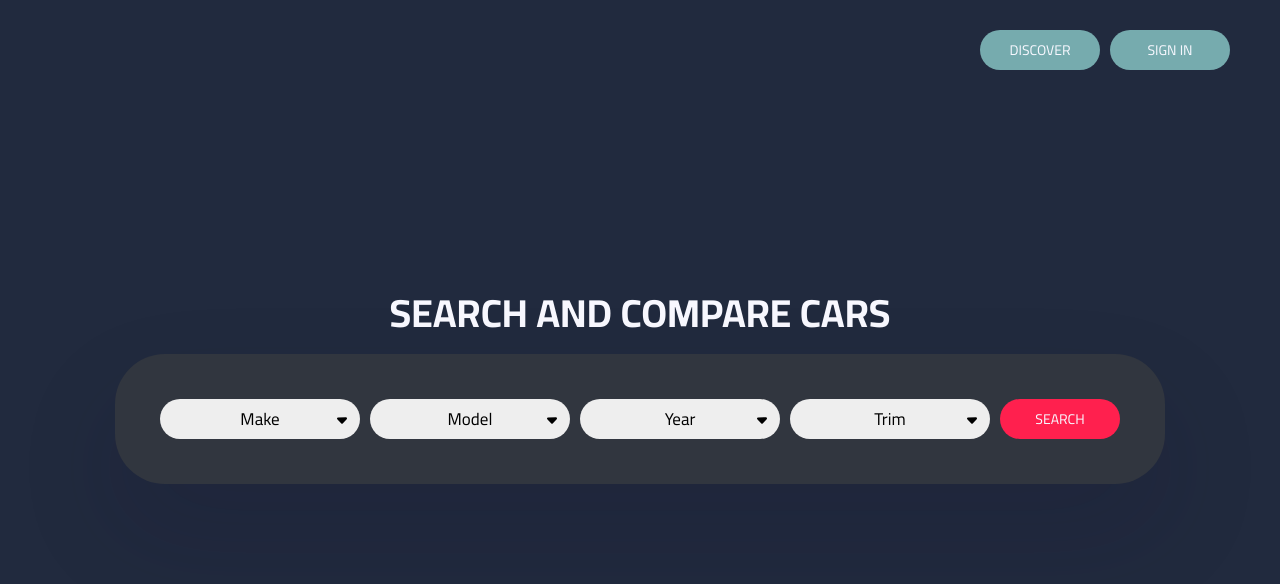
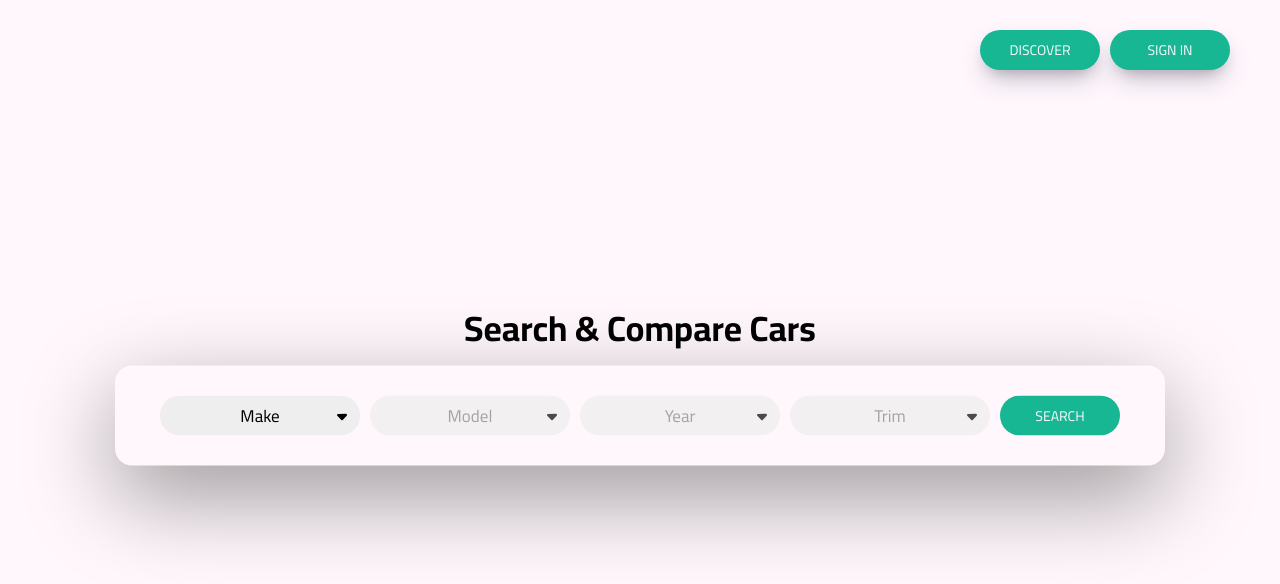
Before and after one commit to Dextwelwe/compare-cars, a React (Create React App) app in the folder FE/car-comparaison/: page / in a window 1280 px wide. Shown: the top 584 px of the page. Built offline with nearby package versions, Linux system fonts and the light colour scheme.

Commit message:
nouvelle palette de couleurs

```diff
--- a/FE/car-comparaison/src/MainPage/Main.js
+++ b/FE/car-comparaison/src/MainPage/Main.js
@@ -11,7 +11,7 @@ export default function Main() {
             </div>
             </div>
     <div className='content'>
-        <h1>SEARCH AND COMPARE CARS</h1>
+        <h1 style={{fontWeight : 'bold'}}>Search & Compare Cars</h1>
     <div className='searchContainer'>
         <select name="car1" >
             <option value="" >Make</option>
@@ -19,24 +19,24 @@ export default function Main() {
             <option value="bmw">BMW</option>
             <option value="mercedes">Mercedes</option>
         </select>
-        <select name="car1">
+        <select name="car1" disabled>
             <option value="" >Model</option>
             <option value="audi">Audi</option>
             <option value="bmw">BMW</option>
             <option value="mercedes">Mercedes</option>
         </select>
-        <select name="car1">
+        <select name="car1" disabled>
         <option value="" >Year</option>
             <option value="audi">Audi</option>
             <option value="bmw">BMW</option>
             <option value="mercedes">Mercedes</option>
         </select>
-        <select name="car1">
+        <select name="car1" disabled>
             <option value="audi">Trim</option>
             <option value="bmw">BMW</option>
             <option value="mercedes">Mercedes</option>
         </select>
-            <button className='button' style={{backgroundColor : "#FF204E"}}>SEARCH</button>
+            <button className='button' style={{boxShadow : 'none'}}>SEARCH</button>
         </div>
     </div>
     </div>
--- a/FE/car-comparaison/src/MainPage/main.css
+++ b/FE/car-comparaison/src/MainPage/main.css
@@ -1,7 +1,8 @@
 .topDiv {
     height : 100%;
     width: 100%;
-    color : ghostwhite;
+
+    user-select: none;
 }
 
 .button{
@@ -16,15 +17,18 @@ font-family: "Cairo", sans-serif;
  border-width: 1px;
  width: 120px;
  border-color : transparent;
- background-color: #76ABAE;
+ background-color: #17B794;
  font-size: 14px;
+ cursor:pointer;
+ box-shadow: rgba(50, 50, 93, 0.25) 0px 13px 27px -5px, rgba(0, 0, 0, 0.3) 0px 8px 16px -8px;
 }
 
 h1 {
     text-align: center;
     margin-top: -40px;
     margin-bottom: 5px;
-    font-size: 39px;
+    font-size: 35px;
+
 }
 
 select {
@@ -43,6 +47,11 @@ select {
     background-position: right 12px top 51%;
     background-size: 0.65rem auto;
     appearance: none;
+    cursor: pointer;
+}
+
+option:hover {
+    background-color: red;
 }
 
 .content {
@@ -67,19 +76,21 @@ select {
     margin-right : 50px;
 }
 
+
+
 .searchContainer {
    box-sizing: border-box;
-   box-shadow: rgba(17, 12, 46, 0.15) 0px 48px 100px 0px;
+   box-shadow: rgba(0, 0, 0, 0.4) 0px 30px 90px;
    position: relative;
-   background-color:  #31363F;
+
    display: flex;
    justify-content: center;
+   background-color: #FFF7FC;
    align-items: center;
    gap: 10px;
    width: 1050px;
-   height: 130px;
-   border-radius:50px;
-
+   height: 100px;
+   border-radius:17px;
 }
 
 @media screen and (max-width: 600px) {
--- a/FE/car-comparaison/src/index.css
+++ b/FE/car-comparaison/src/index.css
@@ -12,7 +12,7 @@ code {
 
 .root{
 /*  background-image: linear-gradient(to top, #1f242c, #21262e, #222831, #242a33, #262c36); */
-  background-color:  #212A3E ;
+  background-color: #FFF7FC;
   height : 100vh;
   width: 100%;
   }
```
